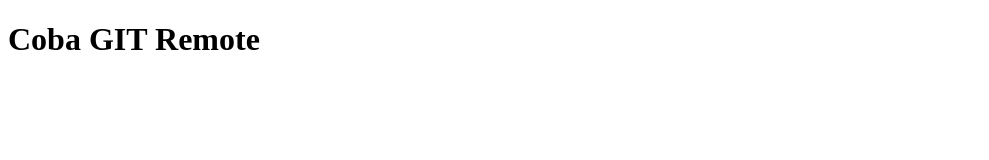
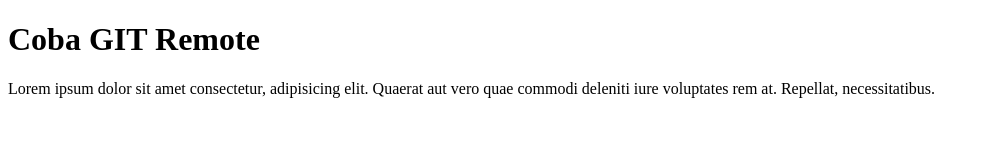
Before and after one commit to tinodoang/tino-git-test, a plain HTML site: page index.html in a window 1280 px wide. Shown: the whole page, without its empty margins (0-989 px from the left). Drawn offline with Linux system fonts and the light colour scheme.

Commit message:
menambahkan isi file index

```diff
--- a/index.html
+++ b/index.html
@@ -7,5 +7,6 @@
 </head>
 <body>
     <h1>Coba GIT Remote</h1>
+    <p>Lorem ipsum dolor sit amet consectetur, adipisicing elit. Quaerat aut vero quae commodi deleniti iure voluptates rem at. Repellat, necessitatibus.</p>
 </body>
 </html>
```
